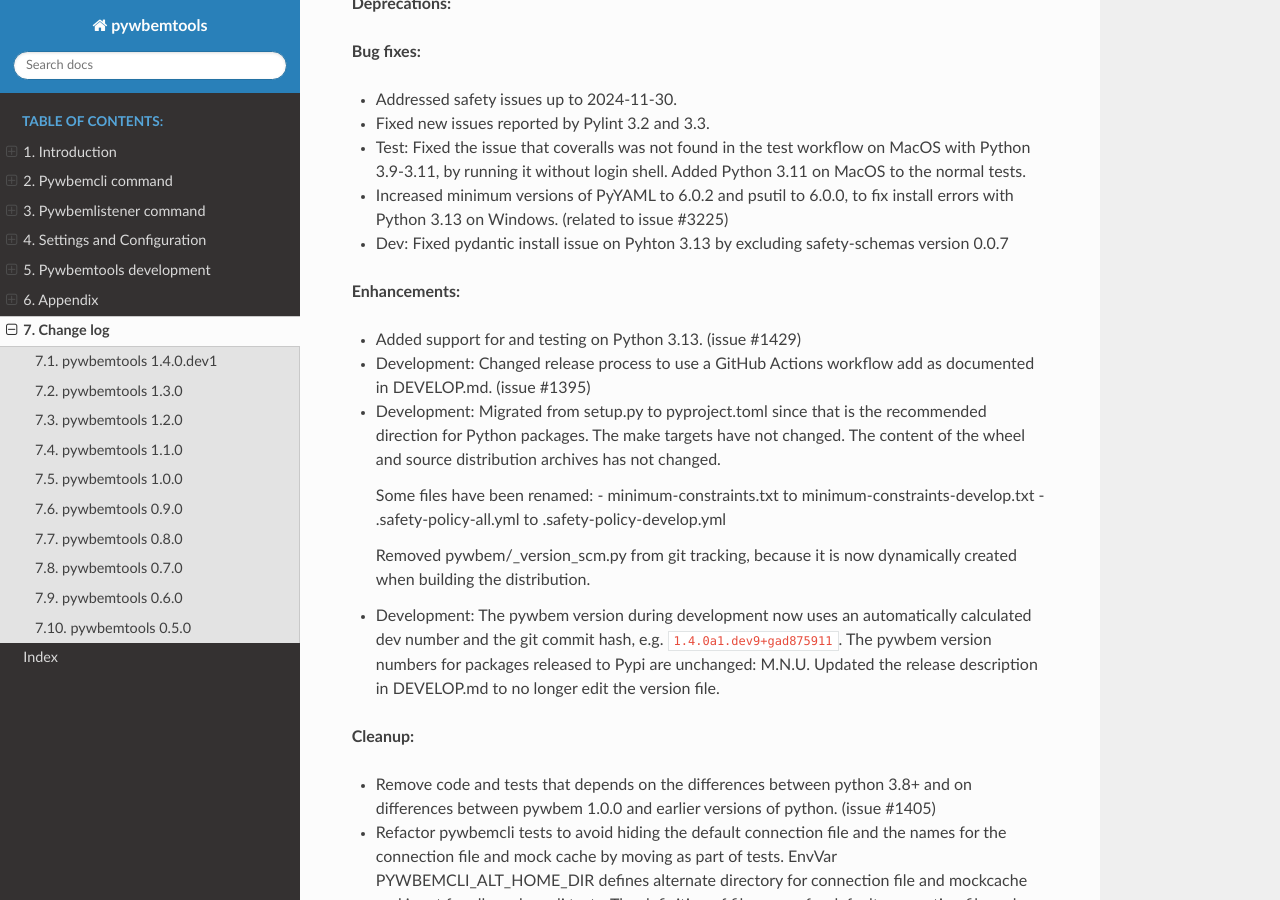
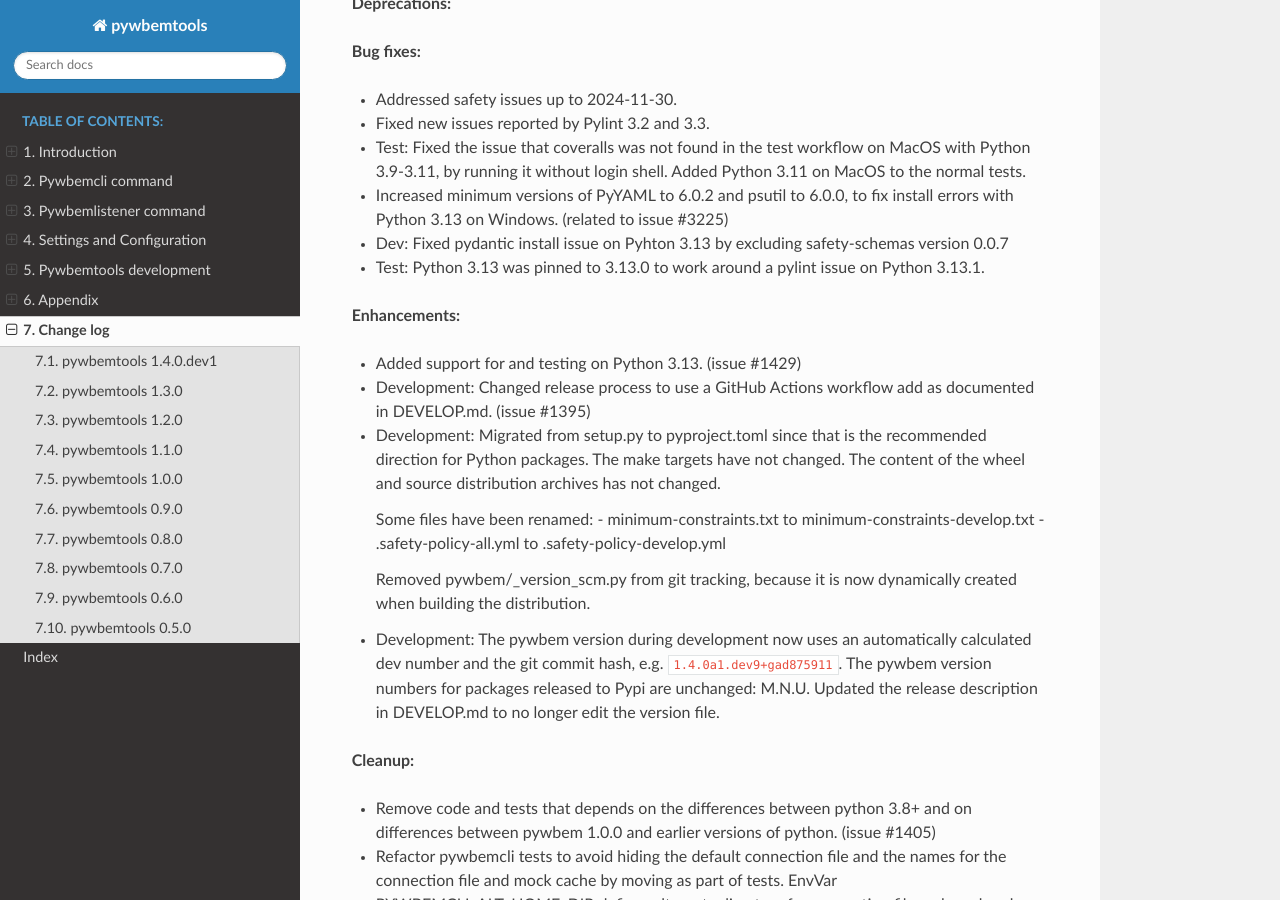
Before and after one commit to pywbem/pywbemtools, a Sphinx documentation site: the page built from docs/changes.rst, in a window 1280 px wide and 900 px high, scrolled down 488 px. Built offline with Sphinx 7.4.7 and the Read the Docs theme 3.1.0, drawn with Linux system fonts in a browser that asks for light colours; the version number could not be read and is left out.

Commit message:
Pinned Python 3.13 to 3.13.0 to work around pylint issue
Signed-off-by: Andreas Maier <andreas.r.maier@gmx.de>

```diff
--- a/docs/changes.rst
+++ b/docs/changes.rst
@@ -38,6 +38,9 @@
 
 * Dev: Fixed pydantic install issue on Pyhton 3.13 by excluding safety-schemas
   version 0.0.7
+
+* Test: Python 3.13 was pinned to 3.13.0 to work around a pylint issue on
+  Python 3.13.1.
 
 **Enhancements:**
 
```
Also changed, not shown: 1 other file.
